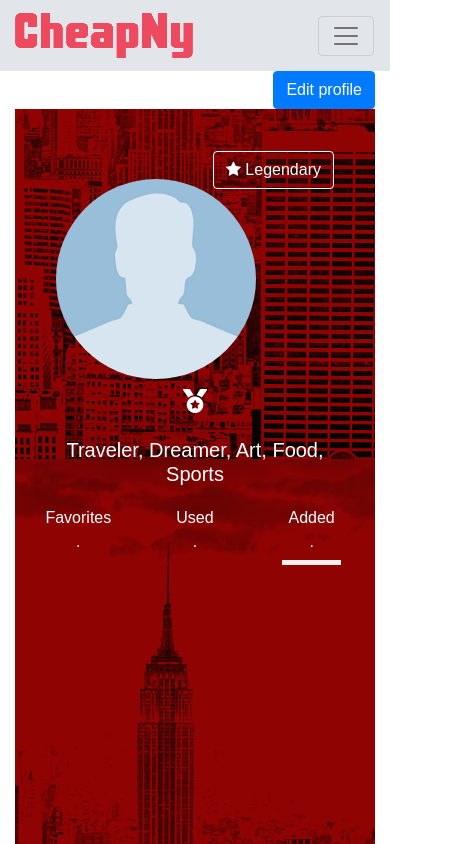
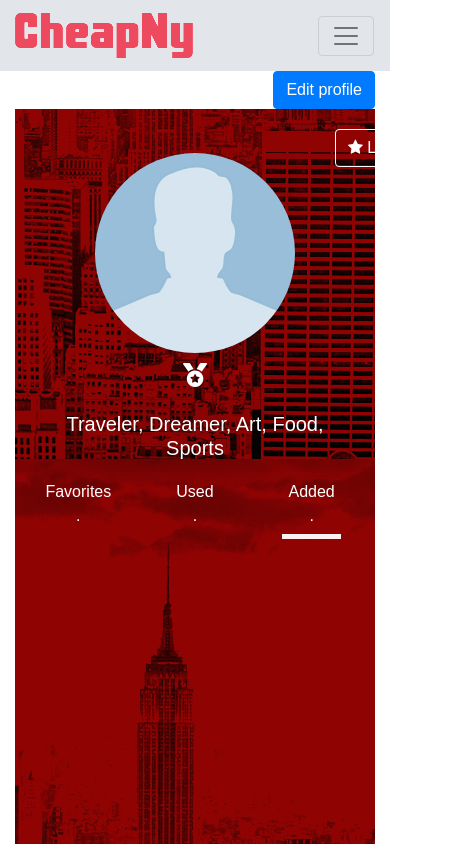
Before and after one commit to electrone901/cheap-nyc-frontend-final, a React (Create React App) app: page /profile/1 in a window 390 px wide. Shown: the top 844 px of the page, 456 px wide, since content can reach past the window. Built offline with nearby package versions, Linux system fonts and the light colour scheme; no server answers.

Commit message:
center the profile image

```diff
--- a/src/component/user/UserProfile.js
+++ b/src/component/user/UserProfile.js
@@ -95,8 +95,8 @@ class UserProfile extends Component{
                     <Link to={`${userData._id}/edit`} className="btn btn-primary">Edit profile</Link>
                 </div>
                 <div className="card-body backgroundProfile profile-text">
-                    <img src={ userData.image ? userData.image : userImage } className="thumbnail-user-profile" alt="Responsive" />
                     <span className="btn btn-primary userLabel"><i class="fa fa-star" aria-hidden="true"></i> Legendary</span>
+                    <img src={ userData.image ? userData.image : userImage } className="mt-4 thumbnail-user-profile" alt="Responsive" />
                     <h4>
                         <i className="fas fa-medal space-top"></i>
                         { userData.name}
--- a/src/index.css
+++ b/src/index.css
@@ -340,9 +340,8 @@ Description     : A file that contains all styles for Carousel.js.
   /* margin-top: 50px; */
 }
 .userLabel {
-  margin-top: -169px;
-  position: relative;
-  margin-left: -43px;
+  position: absolute;
+  margin-left: 140px;
   background-color: transparent;
   border-color: white;
 }
@@ -471,7 +470,8 @@ input:hover .hover-img span {
     width: 200px;
     height: 200px;
     border-radius: 50%;
-    margin-top: 50px;
+    display: block;
+    margin: 0 auto;
   }
   .backgroundProfile {
     /* height: 450px; */
```
